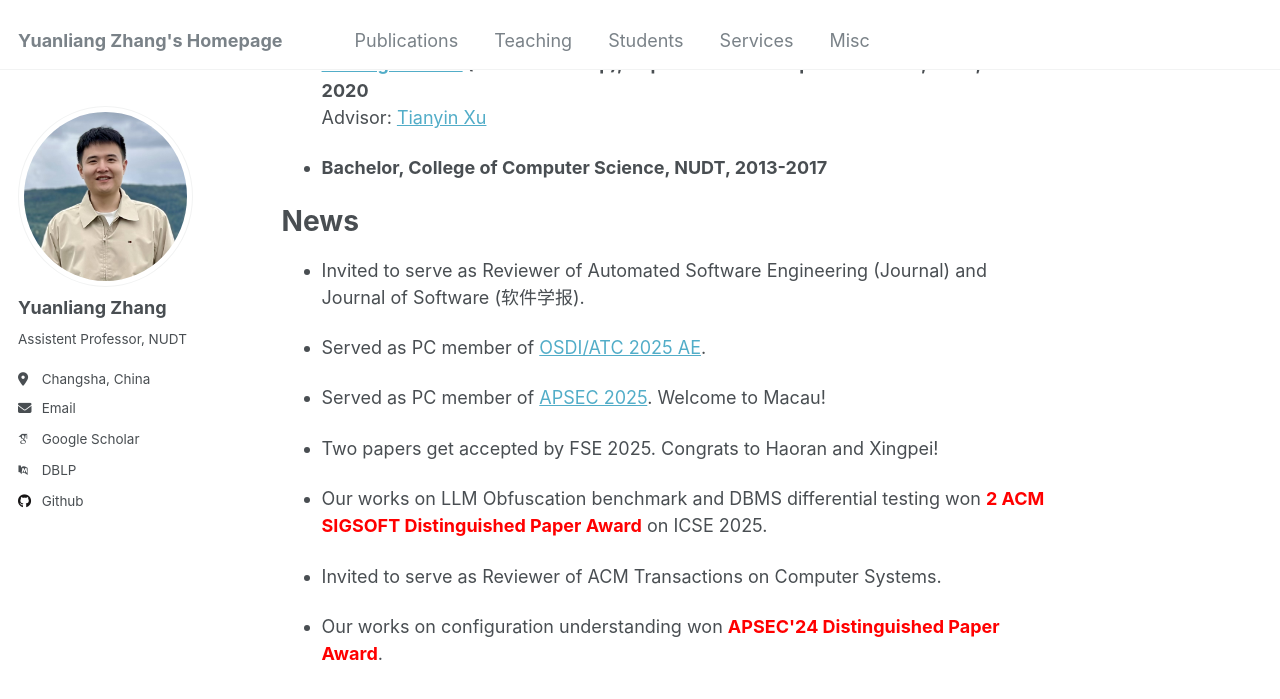
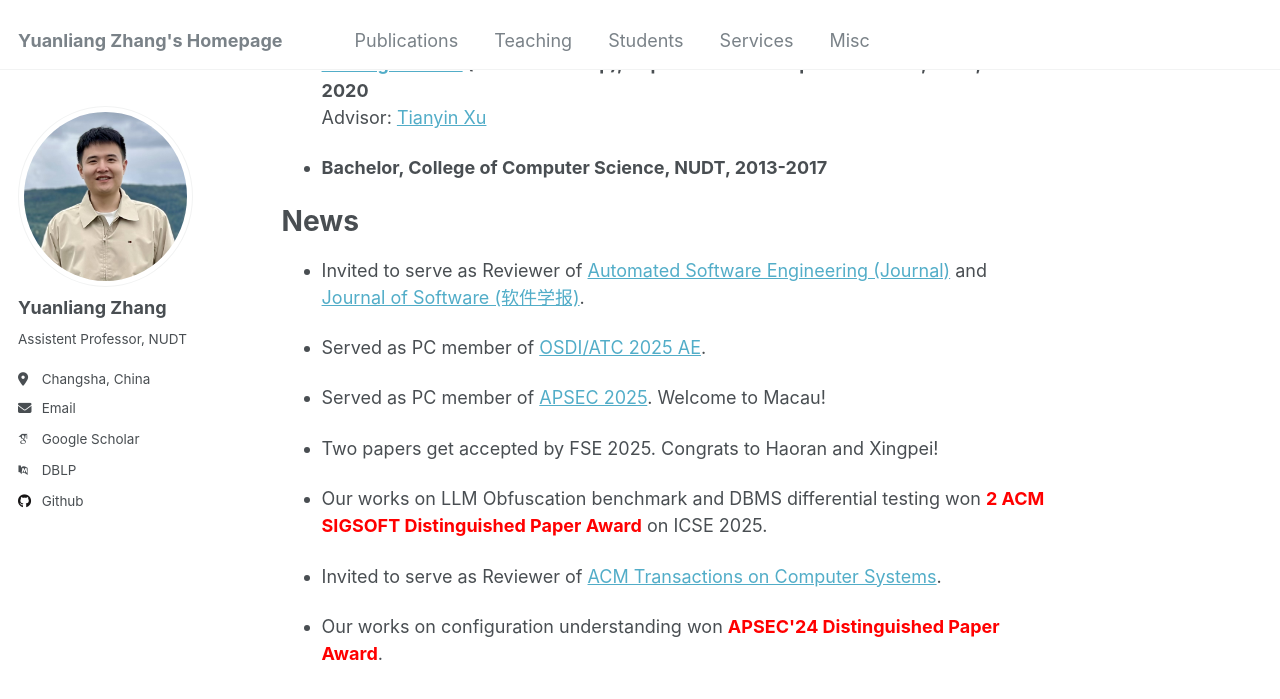
Before and after one commit to zhangbuzhang/zhangbuzhang.github.io, a Jekyll site: the page built from _pages/about.md, in a window 1280 px wide and 900 px high, scrolled down 747 px. Shown: the top 699 px of the window. Built offline with Jekyll 4.4.1, drawn with Linux system fonts in a browser that asks for light colours; some web fonts are replaced; part of the change alters nothing that is shown.

```diff
--- a/_pages/about.md
+++ b/_pages/about.md
@@ -36,7 +36,7 @@ Advisor: [Tianyin Xu](https://tianyin.github.io/)
 
 News
 ======
-* Invited to serve as Reviewer of Automated Software Engineering (Journal) and Journal of Software (软件学报).
+* Invited to serve as Reviewer of [Automated Software Engineering (Journal)](https://link.springer.com/journal/10515) and [Journal of Software (软件学报)](https://www.jos.org.cn/jos/home).
 
 * Served as PC member of [OSDI/ATC 2025 AE](https://www.usenix.org/conference/osdi25/call-for-artifacts).
 
@@ -46,6 +46,6 @@ News
 
 * Our works on LLM Obfuscation benchmark and DBMS differential testing won **<font color="red">2 ACM SIGSOFT Distinguished Paper Award</font>** on ICSE 2025.
 
-* Invited to serve as Reviewer of ACM Transactions on Computer Systems.
+* Invited to serve as Reviewer of [ACM Transactions on Computer Systems](https://dl.acm.org/journal/tocs).
 
 * Our works on configuration understanding won **<font color="red">APSEC'24 Distinguished Paper Award</font>**.
```
